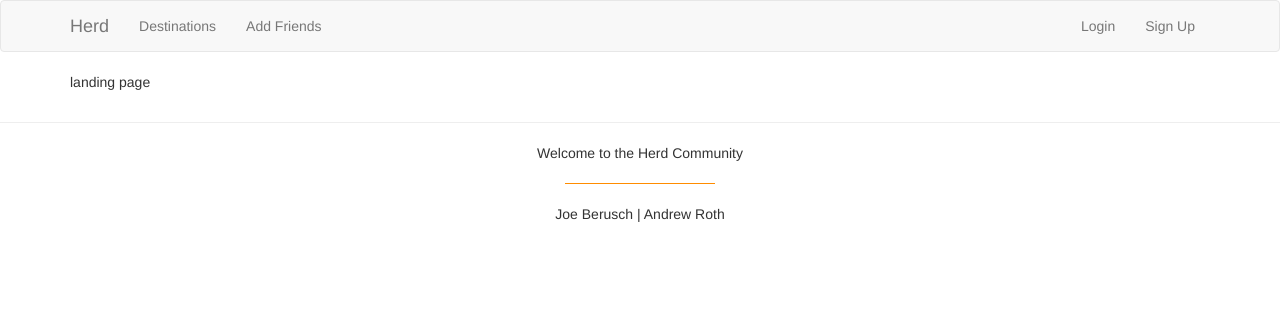
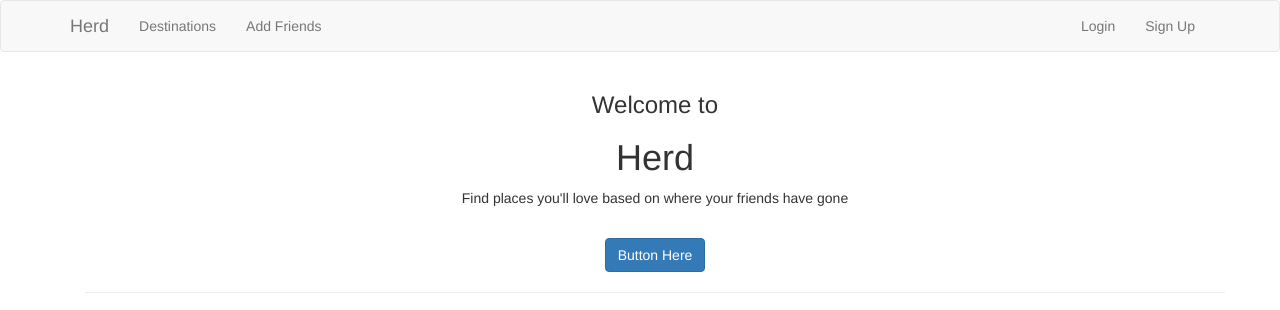
Before and after one commit to jberusch/herdcommunity, a Flask app: page / in a window 1280 px wide. Shown: the top 310 px of the page. Before the commit the page ends 222 px from the top, so only its background shows below. Run offline with Flask 2, Linux system fonts and the light colour scheme; some libraries are stand-ins or nearby versions.

Commit message:
added some style and fixed add_friends access w/o login

```diff
--- a/herdcommunity/app/routes.py
+++ b/herdcommunity/app/routes.py
@@ -179,6 +179,7 @@ def logout():
     return redirect(url_for('index'))
 
 @app.route('/add_friends', methods=['GET', 'POST'])
+@login_required
 def add_friends():
     # log usage
     ulog('add_friends -> page access')
--- /dev/null
+++ b/herdcommunity/app/static/styles/index.css
@@ -0,0 +1,3 @@
+img {
+    max-width: 100%;
+}
--- a/herdcommunity/app/templates/base.html
+++ b/herdcommunity/app/templates/base.html
@@ -45,6 +45,8 @@
 
         gtag('config', 'UA-154977132-1');
     </script>
+    <link rel= "stylesheet" type= "text/css" href= "{{ url_for('static',filename='styles/base.css') }}">
+
     <div class="container">
         {% with messages = get_flashed_messages() %}
         {% if messages %}
--- a/herdcommunity/app/templates/index.html
+++ b/herdcommunity/app/templates/index.html
@@ -1,5 +1,42 @@
 {% extends "base.html" %}
 
 {% block app_content %}
-<p>landing page</p>
+<link rel= "stylesheet" type= "text/css" href= "{{ url_for('static',filename='styles/index.css') }}">
+<header class="masthead text-center text-white">
+    <div class="masthead-content">
+        <div class="container">
+            <h3 class="masthead-heading mb-0">Welcome to</h3>
+            <h1 class="masthead-subheading mb-0">Herd</h1>
+            <p>Find places you'll love based on where your friends have gone</p>
+            <br />
+            <a href="#" class="btn btn-primary btn-xl rounded-pill mt-5">Button Here</a>
+        </div>
+    </div>
+    <div class="bg-circle-1 bg-circle"></div>
+    <div class="bg-circle-2 bg-circle"></div>
+    <div class="bg-circle-3 bg-circle"></div>
+    <div class="bg-circle-4 bg-circle"></div>
+</header>
+
+<div class="container">
+    <hr class="featurette-divider">
+    <div class="row featurette">
+        <div class="col-md-5">
+            <h2 class="featurette-heading">We believe in uniting communities through <span class="text-muted">shared experience and discovery.</span></h2>
+        </div>
+        <div class="col-md-5">
+            <img class="img-circle img-fluid" src="https://vignette.wikia.nocookie.net/symbolism/images/4/43/Orange.png/revision/latest?cb=20140818120046">
+        </div>
+    </div>
+
+    <hr class="featurette-divider">
+    <div class="row featurette">
+        <div class="col-md-5">
+            <img class="img-circle img-fluid" src="https://vignette.wikia.nocookie.net/symbolism/images/4/43/Orange.png/revision/latest?cb=20140818120046">
+        </div>
+        <div class="col-md-5">
+            <h2 class="featurette-heading">Explore based on the people who matter most to you.</h2>
+        </div>
+    </div>
+</div>
 {% endblock %}
```
Also changed, not shown: herdcommunity/app/static/styles/base.css (added).
